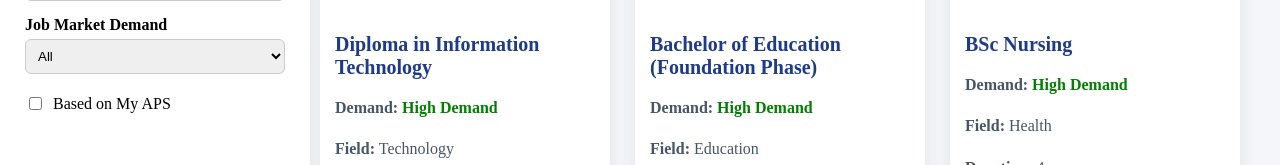
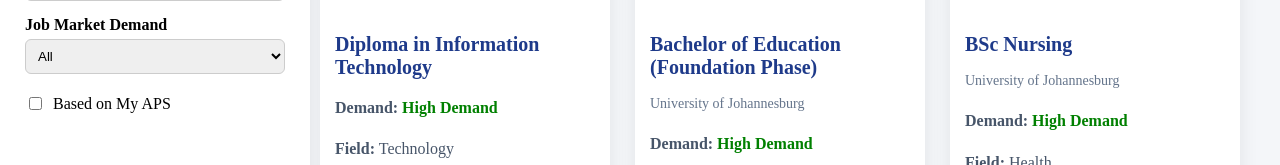
Before and after one commit to mindlos777/matric-pathway-rework, a React (Create React App) app: page /courses in a window 1280 px wide. Shown: the part 386-551 px from the top of the page. Built offline with nearby package versions, Linux system fonts and the light colour scheme.

Commit message:
changed Courses_data and Universities data for easy application to other pages

```diff
--- a/src/data/Courses_data.js
+++ b/src/data/Courses_data.js
@@ -6,6 +6,7 @@
     field: "Technology",
     duration: 3,
     demand: "High",
+    nqfLevel: 7,
     minAPS: 36,
     image: "https://images.unsplash.com/photo-1518770660439-4636190af475",
     subjects: [
@@ -25,6 +26,7 @@
     field: "Technology",
     duration: 3,
     demand: "High",
+    nqfLevel: 7,
     minAPS: 34,
     image: "https://images.unsplash.com/photo-1537432376769-00a5c2f4c8d2",
     subjects: [
@@ -33,6 +35,7 @@
     ],
     offeredAt: [{ universityId: "uj" }, { universityId: "up" }],
   },
+  //need to add nqf level for each degree
   {
     id: "beng-software-engineering",
     name: "BEng Software Engineering",
@@ -54,6 +57,7 @@
     field: "Technology",
     duration: 3,
     demand: "High",
+    nqfLevel: 6,
     minAPS: 28,
     image: "https://images.unsplash.com/photo-1498050108023-c5249f4df085",
     subjects: [
--- a/src/data/Universities.js
+++ b/src/data/Universities.js
@@ -9,9 +9,20 @@
     requirements: "Bachelor pass with strong Mathematics",
     applyLink: "https://applyonline.uct.ac.za",
     logo: "https://upload.wikimedia.org/wikipedia/en/thumb/5/5e/University_of_Cape_Town_logo.svg/512px-University_of_Cape_Town_logo.svg.png",
-    courses: [
-      /* courses here */
-    ],
+    courses: ["bsc-computer-science", "llb-law"],
+  },
+  {
+    id: "uj",
+    name: "University of Johannesburg",
+    shortName: "UJ",
+    logo: "https://upload.wikimedia.org/wikipedia/en/4/4b/University_of_Johannesburg_logo.svg",
+    type: "University",
+    status: "Open",
+    closingDate: "2026-09-30",
+    minAPS: 28,
+    applyLink: "https://www.uj.ac.za/admission-aid/apply-now/",
+
+    courses: ["bsc-computer-science", "bcom-accounting", "llb-law"],
   },
   {
     id: "wits",
@@ -23,7 +34,33 @@
     requirements: "Bachelor pass with Maths & English",
     applyLink: "https://www.wits.ac.za/applications/",
     logo: "https://upload.wikimedia.org/wikipedia/en/thumb/7/70/Wits_University_logo.svg/512px-Wits_University_logo.svg.png",
-    courses: [],
+    courses: ["bsc-computer-science", "bcom-accounting", "llb-law"],
+  },
+  {
+    id: "nwu",
+    name: "North-West University",
+    shortName: "NWU",
+    logo: "https://upload.wikimedia.org/wikipedia/en/7/7d/North-West_University_logo.svg",
+    type: "University",
+    status: "Open",
+    closingDate: "2026-09-30",
+    minAPS: 26,
+    applyLink: "https://applynow.nwu.ac.za/",
+
+    courses: ["bsc-computer-science", "bcom-accounting"],
+  },
+  {
+    id: "ufs",
+    name: "University of the Free State",
+    shortName: "UFS",
+    logo: "https://upload.wikimedia.org/wikipedia/en/5/55/University_of_the_Free_State_logo.svg",
+    type: "University",
+    status: "Closing Soon",
+    closingDate: "2026-08-31",
+    minAPS: 30,
+    applyLink: "https://apply.ufs.ac.za/",
+
+    courses: ["bsc-computer-science", "bcom-accounting", "llb-law"],
   },
   {
     id: "stellenbosch",
@@ -61,7 +98,20 @@
     requirements: "NSC pass",
     applyLink: "https://www.rosebankcollege.co.za",
     logo: "https://www.rosebankcollege.co.za/wp-content/uploads/2021/08/RC_Logo.png",
-    courses: [],
+    courses: ["bcom-accounting", "bsc-computer-science"],
+  },
+  {
+    id: "boston",
+    name: "Boston City Campus",
+    shortName: "Boston",
+    logo: "https://upload.wikimedia.org/wikipedia/en/6/6a/Boston_City_Campus_logo.png",
+    type: "Private College",
+    status: "Open",
+    closingDate: "2026-11-30",
+    minAPS: 18,
+    applyLink: "https://www.boston.co.za/apply/",
+
+    courses: ["bcom-accounting", "llb-law"],
   },
 
   // TVET COLLEGES
@@ -75,7 +125,7 @@
     requirements: "Grade 12 pass",
     applyLink: "https://www.tsc.edu.za",
     logo: "https://www.tsc.edu.za/wp-content/uploads/2022/03/TSC-Logo.png",
-    courses: [],
+    courses: ["bsc-computer-science"],
   },
   {
     id: "false-bay-tvet",
```
